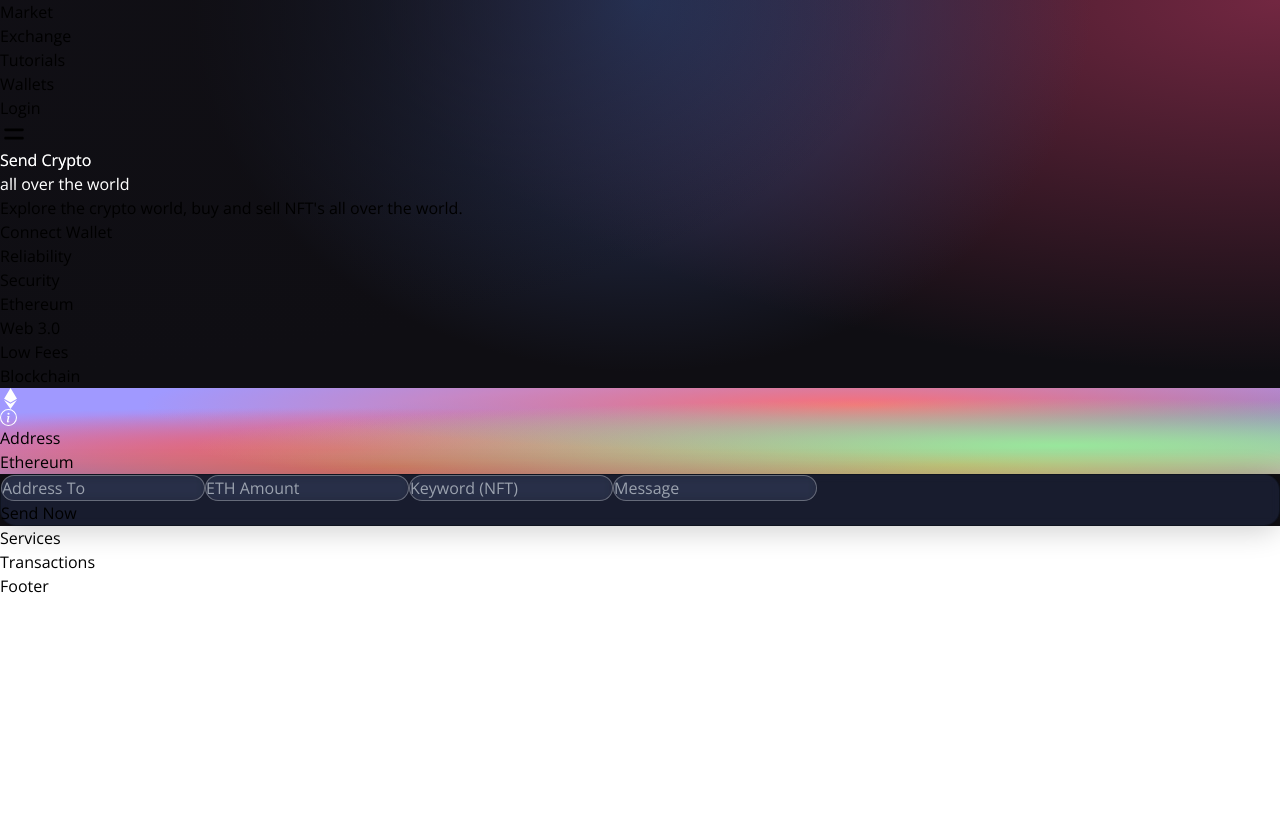
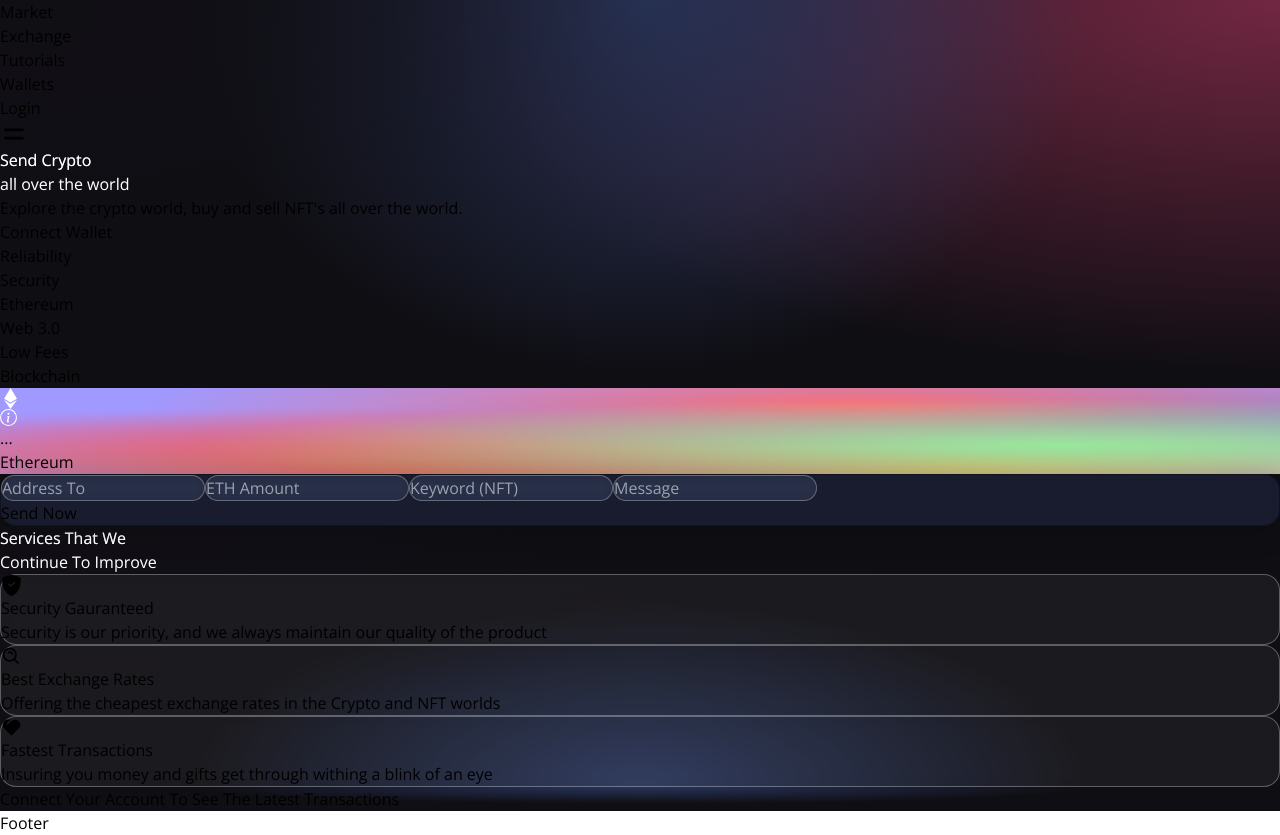
Before and after one commit to mohammadawwad/Fusion-Wallet, a React (Vite) app in the folder client/: page / in a window 1280 px wide. Before the commit the page ends 800 px from the top, so only its background shows below. Built offline with nearby package versions, Linux system fonts and the light colour scheme.

Commit message:
added address shortener and and finished services page, working on transactions rn

```diff
--- a/client/src/components/Services.jsx
+++ b/client/src/components/Services.jsx
@@ -1,6 +1,59 @@
+import {BsShieldFillCheck} from 'react-icons/bs';
+import {BiSearchAlt} from 'react-icons/bi';
+import {RiHeart2Fill} from 'react-icons/ri';
+
+//reusable service cars
+const ServicesCard = ({color, title, icon, subtitle}) => (
+    <div className="flex flex-row justify-start items-center white-glassmorphism p-3 m-2 cursor-pointer hover:shadow-xl">
+        {/*generates icon*/}
+        <div className={`w-10 h-10 rounded-full flex justify-center items-center ${color}`}>
+            {icon}
+        </div>
+
+        {/*Title and text*/}
+        <div className="ml-5 flex flex-xol flex-1">
+            <h1 className="mt-2 text-white text-lg">{title}</h1>
+            <p className="mt-2 text-white text-sm md:w-9/12">{subtitle}</p>
+        </div>
+
+    </div>
+)
+
 const Services = () => {
     return(
-        <h1>Services</h1>
+        <div className="flex flex-col md:flex-row w-full justify-center items-center gradient-bg-services">
+            <div className="flex mf:flex-row flex-col items-center justify-between md:p-20 py-12 px-4">
+                <div className="flex-1 flex-col justify-start items-start">
+                    <h1 className="text-white text-3xl sm:text-5xl py-2 text-gradient">
+                        Services That We
+                        <br/>
+                        Continue To Improve
+                    </h1>
+                </div>
+            </div>
+
+            {/*services card*/}
+            <div className="flex-1 flex flex-col justify-start items-center">
+                <ServicesCard
+                    color="bg-[#2952E3]"
+                    title="Security Gauranteed"
+                    icon={<BsShieldFillCheck fontSize={21} className="text-white"/>}
+                    subtitle="Security is our priority, and we always maintain our quality of the product"
+                />
+                <ServicesCard
+                    color="bg-[#8945F8]"
+                    title="Best Exchange Rates"
+                    icon={<BiSearchAlt fontSize={21} className="text-white"/>}
+                    subtitle="Offering the cheapest exchange rates in the Crypto and NFT worlds"
+                />
+                <ServicesCard
+                    color="bg-[#F84550]"
+                    title="Fastest Transactions"
+                    icon={<RiHeart2Fill fontSize={21} className="text-white"/>}
+                    subtitle="Insuring you money and gifts get through withing a blink of an eye"
+                />
+            </div>
+        </div>
     )
 }
 
--- a/client/src/components/Transactions.jsx
+++ b/client/src/components/Transactions.jsx
@@ -1,6 +1,30 @@
+import React, {useContext} from 'react';
+import {TransactionContext} from '../context/TransactionContext';
+import DummyData from '../utils/DummyData';
+import {addressShortener} from '../utils/addressShortener.js';
+
 const Transactions = () => {
+    const {currentAccount} = useContext(TransactionContext);
+
     return(
-        <h1>Transactions</h1>
+        <div className="flex w-full justify-center items-center 2xl:px-20 gradient-bg-transactions">
+            <div className="flex flex-col md:p-12 py-12 px-4">
+                {/* Heading the shows the latest transactions if we have our account connected*/}
+                {/*if your not connected prompt the user to connect their wallet*/}
+                {
+                   currentAccount ? (
+                        <h3 className="text-white text-3xl text-center my-2">Your Latest Transactions</h3>
+                    ) : (
+                        <h3 className="text-white text-3xl text-center my-2">Connect Your Account To See The Latest Transactions</h3>
+                    )
+                }
+
+                <div className="flex flex-wrap justify-center items-center mt-10">
+
+                </div>
+
+            </div>
+        </div>
     )
 }
 
--- a/client/src/components/Welcome.jsx
+++ b/client/src/components/Welcome.jsx
@@ -4,6 +4,7 @@ import {SiEthereum} from 'react-icons/si';
 import {BsInfoCircle} from 'react-icons/bs';
 import {Loader} from './';
 import {TransactionContext} from '../context/TransactionContext';
+import {addressShortener} from '../utils/addressShortener';
 
 //common stlyes used multiple times
 const commonStyles = "min-h-[70px] sm:px-0 px-2 sm:min-w-[120px] flex justify-center items-center border-[0.5px] border-gray-400 text-sm font-light text-white";
@@ -106,7 +107,7 @@ const Welcome = () => {
 
                             <div>
                                 <p className="text-white font-light text-sm">
-                                    Address
+                                    {addressShortener(currentAccount)}
                                 </p>
 
                                 <p className="text-white font-semibold text-lg mt-1">
--- /dev/null
+++ b/client/src/utils/DummyData.jsx
@@ -0,0 +1,57 @@
+
+export default [
+  {
+    id: 1,
+    url: "https://metro.co.uk/wp-content/uploads/2015/05/pokemon_crying.gif?quality=90&strip=all&zoom=1&resize=500%2C284",
+    message: "",
+    timestamp: "12/21/2021, 4:33:21 PM",
+    addressFrom: "0xCF8e569A97C423952DdFf902375C7C76549A6A90",
+    amount: "0.01",
+    addressTo: "0x8aa395Ab97837576aF9cd6946C79024ef1acfdbE",
+  },
+  {
+    id: 2,
+    url: "https://media4.popsugar-assets.com/files/2013/11/07/832/n/1922398/eb7a69a76543358d_28.gif",
+    message: "",
+    timestamp: "12/21/2021, 4:33:21 PM",
+    addressFrom: "0xCF8e569A97C423952DdFf902375C7C76549A6A90",
+    amount: "0.01",
+    addressTo: "0x8aa395Ab97837576aF9cd6946C79024ef1acfdbE",
+  },
+  {
+    id: 3,
+    url: "https://acegif.com/wp-content/uploads/gif-shaking-head-38.gif",
+    message: "",
+    timestamp: "12/21/2021, 4:33:21 PM",
+    addressFrom: "0xCF8e569A97C423952DdFf902375C7C76549A6A90",
+    amount: "0.01",
+    addressTo: "0x8aa395Ab97837576aF9cd6946C79024ef1acfdbE",
+  },
+  {
+    id: 4,
+    url: "https://i.pinimg.com/originals/68/a0/9e/68a09e774e98242871c2db0f99307420.gif",
+    message: "",
+    timestamp: "12/21/2021, 4:33:21 PM",
+    addressFrom: "0xCF8e569A97C423952DdFf902375C7C76549A6A90",
+    amount: "0.01",
+    addressTo: "0x8aa395Ab97837576aF9cd6946C79024ef1acfdbE",
+  },
+  {
+    id: 5,
+    url: "https://i.pinimg.com/originals/73/d3/a1/73d3a14d212314ab1f7268b71d639c15.gif",
+    message: "",
+    timestamp: "12/21/2021, 4:33:21 PM",
+    addressFrom: "0xCF8e569A97C423952DdFf902375C7C76549A6A90",
+    amount: "0.01",
+    addressTo: "0x8aa395Ab97837576aF9cd6946C79024ef1acfdbE",
+  },
+  {
+    id: 6,
+    url: "https://www.omnisend.com/blog/wp-content/uploads/2016/09/funny-gifs-9.gif",
+    message: "",
+    timestamp: "12/21/2021, 4:33:21 PM",
+    addressFrom: "0xCF8e569A97C423952DdFf902375C7C76549A6A90",
+    amount: "0.01",
+    addressTo: "0x8aa395Ab97837576aF9cd6946C79024ef1acfdbE",
+  },
+];
--- /dev/null
+++ b/client/src/utils/addressShortener.js
@@ -0,0 +1,2 @@
+//shows the first 6 character of address and the last 4
+export const addressShortener = (address) => `${address.slice(0,5)}...${address.slice(address.length - 4)}`
```
